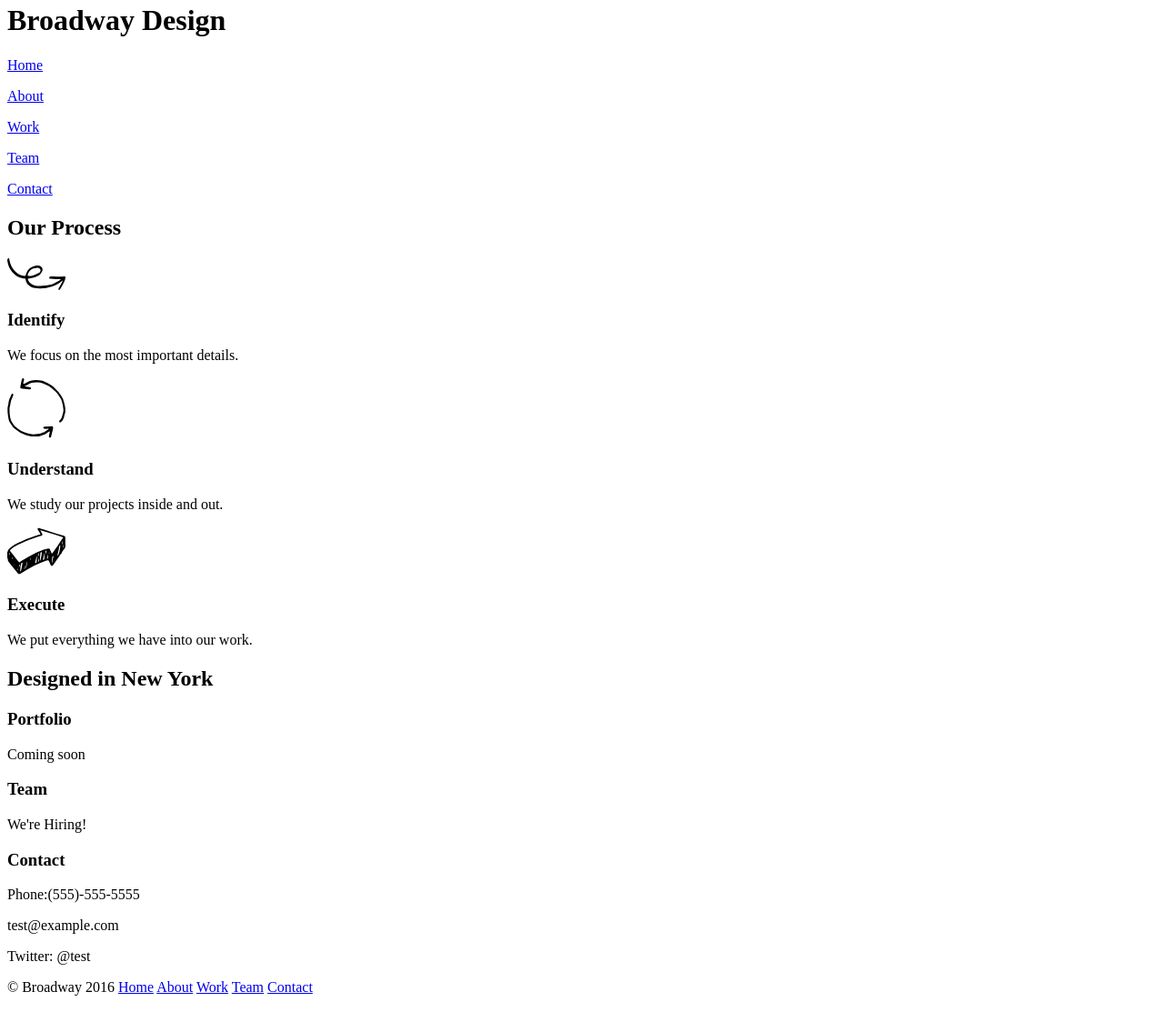
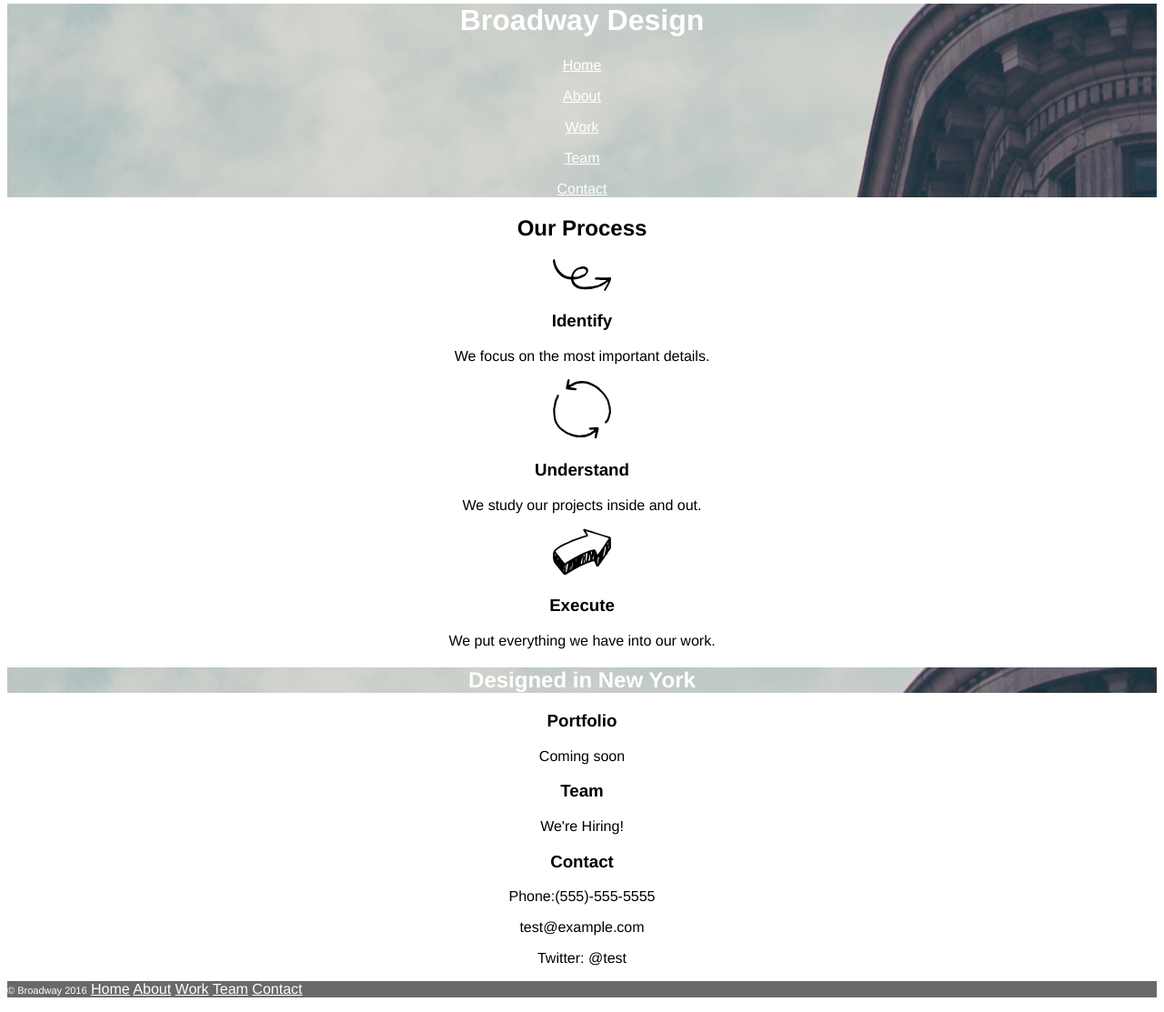
Before and after one commit to alexstomp/broadway, a plain HTML site: page index.html in a window 1280 px wide. Shown: the part 17-1130 px from the top of the page at 91% size. Drawn offline with Linux system fonts and the light colour scheme; files whose address does not match are found by name.

Commit message:
Complete CSS styling

```diff
--- a/index.html
+++ b/index.html
@@ -44,7 +44,7 @@
       <h3>Execute</h3>
       <p>We put everything we have into our work.</p>
     </div>
-    <h2>Designed in New York</h2>
+    <h2 class="featbanner" >Designed in New York</h2>
     <div id="work">
       <h3>Portfolio</h3>
       <p>Coming soon</p>
--- a/resources/css/style.css
+++ b/resources/css/style.css
@@ -0,0 +1,63 @@
+body {
+  text-align: center;
+}
+
+h1 {
+  font-family: Helvetica;
+  font-weight: 70px;
+  font-weight: bold;
+  color: white;
+}
+
+h2 {
+  font-family: Helvetica;
+  font-weight: 32px;
+  font-weight: bold;
+}
+
+h3{
+  font-family: Helvetica;
+  font-weight: 23px;
+  font-weight: bold;
+}
+
+p {
+  font-family: Helvetica;
+  font-weight: 14px;
+}
+
+h2.featbanner {
+  background-image: url(/Users/chrisrice/projects/broadway/resources/images/the-flatiron-building.png);
+  font-family: Helvetica;
+  font-weight: 23px;
+  font-weight: bold;
+  color: white;
+}
+
+div.footer {
+  font-family: Helvetica;
+  background-color: dimgray;
+  color: white;
+  text-align: left;
+}
+
+div.footer span {
+  font-size: 11px;
+  color: white;
+}
+
+div.footer a {
+  font-family: Helvetica;
+  font-weight: 18px;
+  color: white;
+}
+
+#home a {
+  font-family: Helvetica;
+  font-weight: 18px;
+  color: white;
+}
+
+#home {
+  background-image: url(/Users/chrisrice/projects/broadway/resources/images/the-flatiron-building.png);
+}
```
